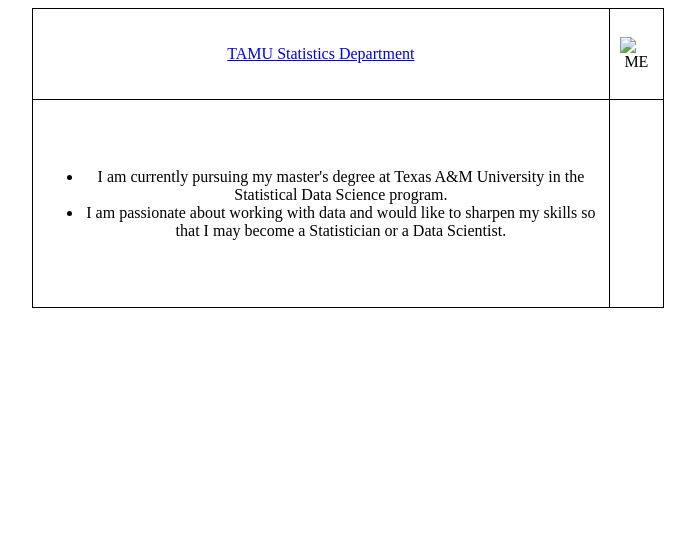
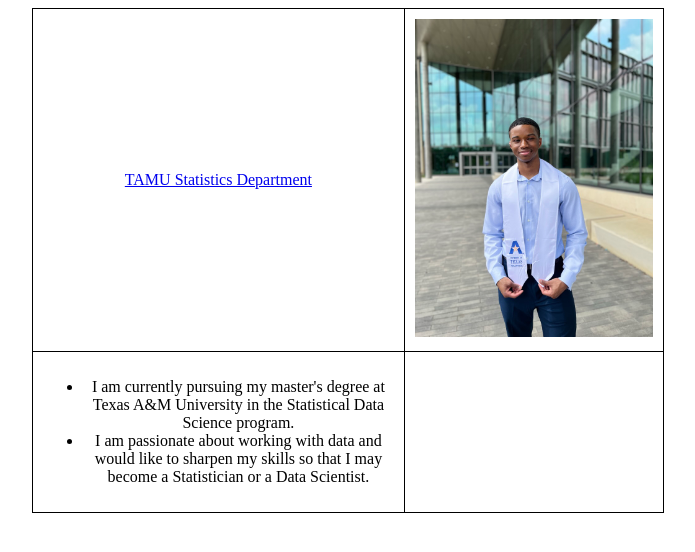
Before and after one commit to GrimChasm/GrimChasm.github.io, a plain HTML site: page index.html in a window 1280 px wide. Shown: the whole page, without its empty margins (292-987 px from the left). Drawn offline with Linux system fonts and the light colour scheme.

Commit message:
Update index.html

```diff
--- a/index.html
+++ b/index.html
@@ -32,7 +32,7 @@
             </td>
             <!-- Top Right: Your picture -->
             <td>
-                <img src="./TAMU Assignment Website_files/3C8613B0-A9E7-45C7-A9DE-B112DB545039_1_105_c.jpeg" alt="ME">
+                <img src="3C8613B0-A9E7-45C7-A9DE-B112DB545039_1_105_c.jpeg" alt="ME">
             </td>
         </tr>
         <tr>
```
